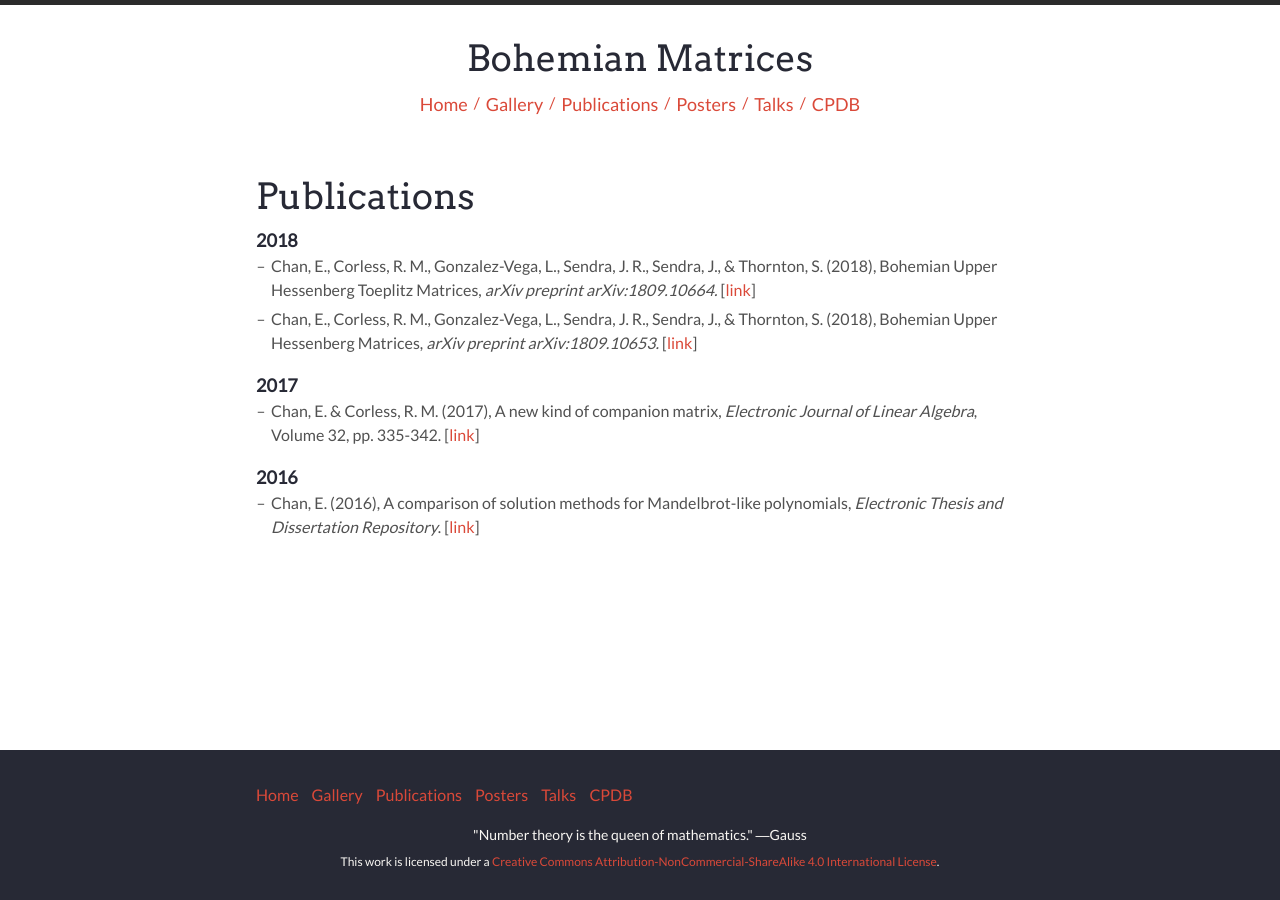
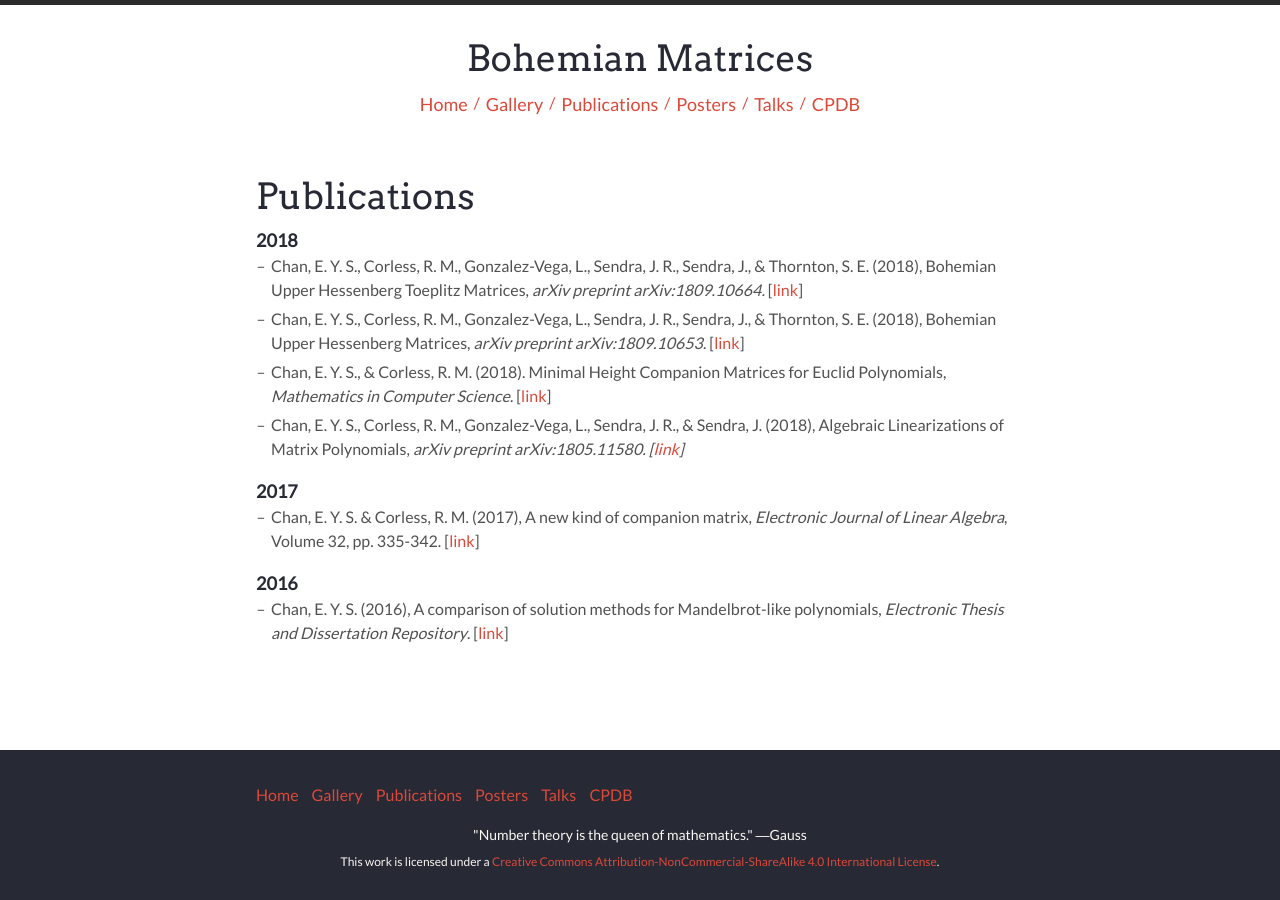
Before and after one commit to BohemianMatrices/BohemianMatrices, a Jekyll site: the page built from publications.md, in a window 1280 px wide. Built offline with Jekyll 4.4.1, drawn with Linux system fonts in a browser that asks for light colours; nearby versions of some CDN libraries.

Commit message:
Added 2 more publications

```diff
--- a/publications.md
+++ b/publications.md
@@ -4,12 +4,17 @@
 permalink: /publications/
 ---
 
+
+
+
 #### 2018
-- Chan, E., Corless, R. M., Gonzalez-Vega, L., Sendra, J. R., Sendra, J., & Thornton, S. (2018), Bohemian Upper Hessenberg Toeplitz Matrices, <i>arXiv preprint arXiv:1809.10664.</i> [<a href="https://arxiv.org/abs/1809.10664" target="_blank">link</a>]
-- Chan, E., Corless, R. M., Gonzalez-Vega, L., Sendra, J. R., Sendra, J., & Thornton, S. (2018), Bohemian Upper Hessenberg Matrices, <i>arXiv preprint arXiv:1809.10653.</i> [<a href="https://arxiv.org/abs/1809.10653" target="_blank">link</a>]
+- Chan, E. Y. S., Corless, R. M., Gonzalez-Vega, L., Sendra, J. R., Sendra, J., & Thornton, S. E. (2018), Bohemian Upper Hessenberg Toeplitz Matrices, <i>arXiv preprint arXiv:1809.10664.</i> [<a href="https://arxiv.org/abs/1809.10664" target="_blank">link</a>]
+- Chan, E. Y. S., Corless, R. M., Gonzalez-Vega, L., Sendra, J. R., Sendra, J., & Thornton, S. E. (2018), Bohemian Upper Hessenberg Matrices, <i>arXiv preprint arXiv:1809.10653.</i> [<a href="https://arxiv.org/abs/1809.10653" target="_blank">link</a>]
+- Chan, E. Y. S., & Corless, R. M. (2018). Minimal Height Companion Matrices for Euclid Polynomials, <i>Mathematics in Computer Science.</i> [<a href="https://link.springer.com/article/10.1007%2Fs11786-018-0364-2" target="_blank">link</a>]
+- Chan, E. Y. S., Corless, R. M., Gonzalez-Vega, L., Sendra, J. R., & Sendra, J. (2018), Algebraic Linearizations of Matrix Polynomials, <i>arXiv preprint arXiv:1805.11580. [<a href="https://arxiv.org/abs/1805.11580" target="_blank">link</a>]
 
 #### 2017
-- Chan, E. & Corless, R. M. (2017), A new kind of companion matrix, <i>Electronic Journal of Linear Algebra</i>, Volume 32, pp. 335-342. [<a href="http://repository.uwyo.edu/ela/vol32/iss/25/" target="_blank">link</a>]
+- Chan, E. Y. S. & Corless, R. M. (2017), A new kind of companion matrix, <i>Electronic Journal of Linear Algebra</i>, Volume 32, pp. 335-342. [<a href="http://repository.uwyo.edu/ela/vol32/iss/25/" target="_blank">link</a>]
 
 #### 2016
-- Chan, E. (2016), A comparison of solution methods for Mandelbrot-like polynomials, <i>Electronic Thesis and Dissertation Repository</i>. [<a href="http://ir.lib.uwo.ca/etd/4028/" target="_blank">link</a>]
+- Chan, E. Y. S. (2016), A comparison of solution methods for Mandelbrot-like polynomials, <i>Electronic Thesis and Dissertation Repository</i>. [<a href="http://ir.lib.uwo.ca/etd/4028/" target="_blank">link</a>]
```
